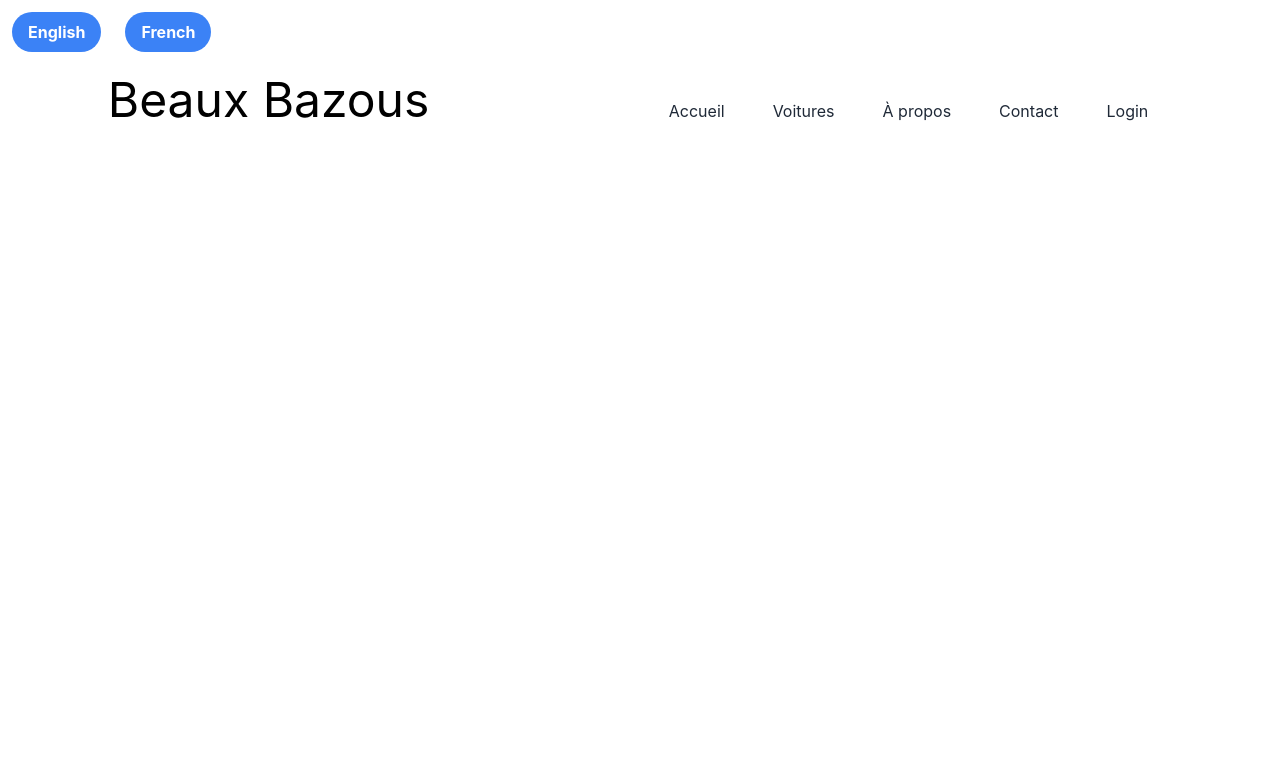
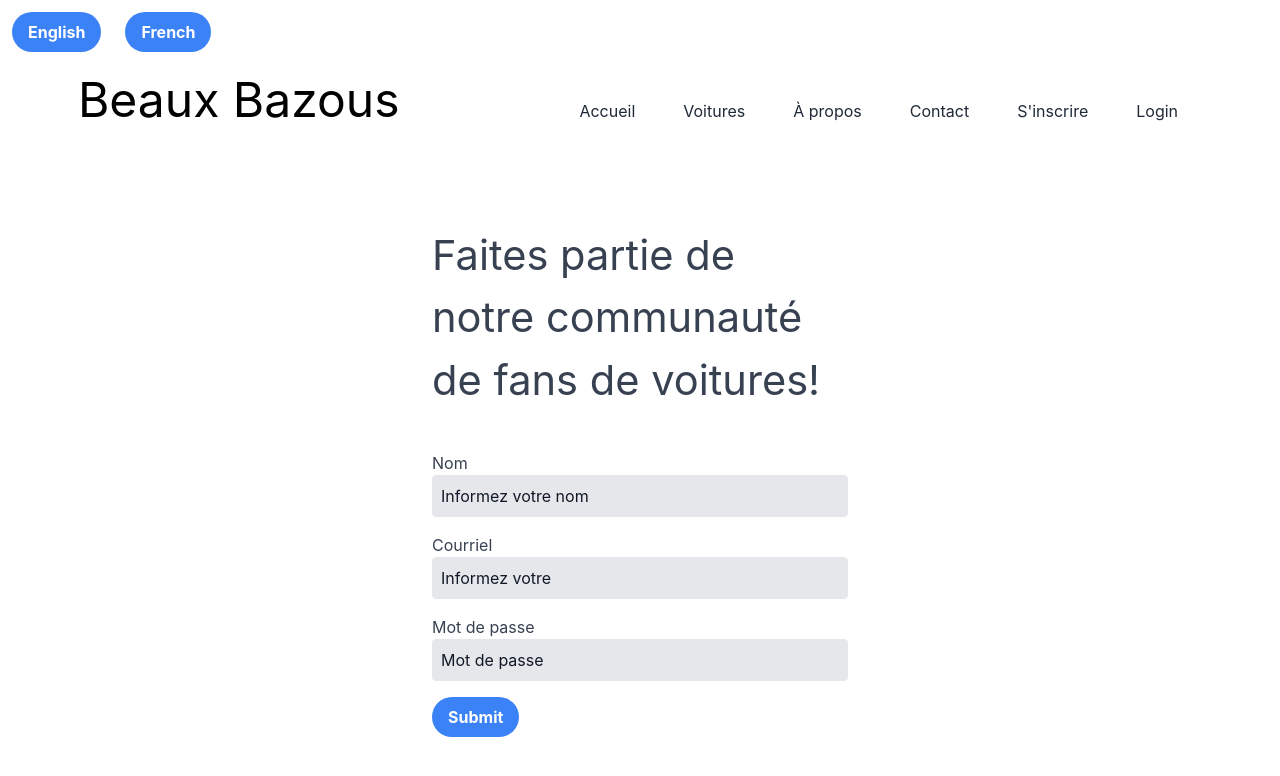
Before and after one commit to 582-41E-MA/projet-web-2-CollRen, a React (Create React App) app in the folder frontend/: page /usercreate in a window 1280 px wide. Shown: the top 776 px of the page. Built offline with nearby package versions, Linux system fonts and the light colour scheme.

Commit message:
Form user Create preparé et traduit
En attent de l'API pour finir de l'installer

```diff
--- a/frontend/src/assets/js/langues/en.json
+++ b/frontend/src/assets/js/langues/en.json
@@ -6,13 +6,29 @@
       "navItem.catalogue": "Cars",
       "navItem.apropos": "About us",
       "navItem.home": "Home",
+      "navItem.signup": "Sign up",
 
       "login.titre": "Welcome back!",
       "login.courriel": "E-mail",
       "login.mdp": "Password",
       "login.btn": "Log in" ,
       "login.courrielPlaceHolder": "Please, enter your e-mail",
-      "login.mdpPlaceHolder": "Your password"
+      "login.mdpPlaceHolder": "Your password",
+
+      "accueil.titre1": "25% OFF",
+      "accueil.titre2": "SUMMER SALE",
+      "accueil.titre3": "For limited time only!",
+      "accueil.btnCta": "Shop now",
+
+
+      "CreateUser.soustitre": "Be part of our car lovers community!",
+      "CreateUser.nomLabel": "Name",
+      "CreateUser.nomPlaceHolder": "Inform your name",
+       "CreateUser.courrielLabel": "E-mail",
+      "CreateUser.courrielPlaceHolder": "Inform your e-mail",
+       "CreateUser.mdpLabel": "Password",
+      "CreateUser.mdpPlaceHolder": "Enter your password",
+      "CreateUser.btnSubmit": "Save"
 
     }
   }
--- a/frontend/src/assets/js/langues/fr.json
+++ b/frontend/src/assets/js/langues/fr.json
@@ -4,12 +4,30 @@
      "navItem.catalogue": "Voitures",
      "navItem.apropos": "À propos",
      "navItem.home": "Accueil",
+     "navItem.signup": "S'inscrire",
 
      "login.titre": "Bienvenue à nouveau!",
      "login.courriel": "Courriel",
      "login.mdp": "Mot de passe",
      "login.btn": "Entrez",
      "login.courrielPlaceHolder": "SVP, entrez votre courriel",
-     "login.mdpPlaceHolder":  "Votre mot de passe"
+     "login.mdpPlaceHolder":  "Votre mot de passe",
+
+     "accueil.titre1": "25% de rabais",
+     "accueil.titre2": "Spécial d'été",
+     "accueil.titre3": "Pour une durée limitée!",
+     "accueil.btnCta": "Achetez dès maintenant",
+
+
+     "CreateUser.soustitre": "Faites partie de notre communauté de fans de voitures!",
+     "CreateUser.nomLabel": "Nom",
+     "CreateUser.nomPlaceHolder": "Informez votre nom",
+     "CreateUser.courrielLabel": "Courriel",
+     "CreateUser.courrielPlaceHolder": "Informez votre",
+     "CreateUser.mdpLabel": "Mot de passe",
+     "CreateUser.mdpPlaceHolder": "Entrez votre mot de passe",
+     "CreateUser.btnSubmit": "Submit"
+
+
     }
   }
--- a/frontend/src/components/Accueil/Accueil.js
+++ b/frontend/src/components/Accueil/Accueil.js
@@ -1,10 +1,23 @@
 import "./Accueil.css";
 
 
-function Accueil (){
+function Accueil ({t}){
 
     return (
-        <h1>Accueil</h1>
+
+        <section className="px-3 py-5 bg-neutral-100 lg:py-10">
+            <div className="grid lg:grid-cols-2 items-center justify-items-center gap-5">
+                <div className="order-2 lg:order-1 flex flex-col justify-center items-center">
+                    <p className="text-4xl font-bold md:text-7xl text-orange-600">{t("accueil.titre1")}</p>
+                    <p className="text-4xl font-bold md:text-7xl">{t("accueil.titre2")}</p>
+                    <p className="mt-2 text-sm md:text-lg">{t("accueil.titre3")}</p>
+                    <button className="text-lg md:text-2xl bg-black text-white py-2 px-5 mt-10 hover:bg-zinc-800">{t("accueil.btnCta")}</button>
+                </div>
+                <div className="order-1 lg:order-2">
+                    <img className="h-80 w-80 object-cover lg:w-[500px] lg:h-[500px]" src="https://hips.hearstapps.com/hmg-prod/images/dw-burnett-pcoty22-8260-1671143390.jpg?crop=0.668xw:1.00xh;0.184xw,0&resize=640:*" alt=""/>
+                </div>
+            </div>
+        </section>
     )
 }
 
--- a/frontend/src/components/App/App.js
+++ b/frontend/src/components/App/App.js
@@ -5,6 +5,7 @@ import "./App.css";
 import Entete from '../partials/Entete/Entete';
 import { useTranslation } from 'react-i18next';
 import Login from '../site/Login/Login';
+import UserCreate from '../users/UserCreate/UserCreate';
 
 const lngs = [
     { code: "en", native: "English" },
@@ -47,6 +48,7 @@ function App() {
             <Routes>
                 <Route path='/' element={<Accueil t={t} />} />
                 <Route path='/login' element={<Login t={t} />} />
+                <Route path='/usercreate' element={<UserCreate t={t} />} />
 
             </Routes>
         </Router>
--- a/frontend/src/components/partials/Navigation/Navigation.js
+++ b/frontend/src/components/partials/Navigation/Navigation.js
@@ -14,6 +14,11 @@ function Navigation ({t}) {
         <a href="#" className="py-2 px-6 flex">
             Contact
         </a>
+
+        <a href="/usercreate" className="py-2 px-6 flex">
+        {t("navItem.signup")}
+        </a>
+
         <a href="/login" className="py-2 px-6 flex">
             Login
         </a>
--- a/frontend/src/components/users/UserCreate/UserCreate.js
+++ b/frontend/src/components/users/UserCreate/UserCreate.js
@@ -1,60 +1,65 @@
-import Bouton from '../../composants/Bouton/Bouton';
+import Bouton from '../../partialsFormulaire/Bouton/Bouton';
 import {useState} from 'react';
 import ChampText from '../../partialsFormulaire/ChampText/ChampText';
 
 
-function UserCreate () {
+function UserCreate ({t}) {
 
     const [nom, setNom] = useState('')
     const [courriel, setCourriel] = useState('')
-    const [mdp, setMDP] = useState('')
+    const [mdp, setMdp] = useState('')
     const [utilisateur, setUtilisateurs] = useState("")
 
-  const addUser = () => {
-    console.log("function AddUser");
-  }
 
-   function createUser (event) {
-       console.log("createUser");
+   function createUser (e) {
+    e.preventDefault();
+    console.log("create user");
+
+     //Clear form
+     e.target.reset();
     }
 
     return (
 
-        <section className='UserCreate'>
-            <form onSubmit={createUser}>
-                <h2> {t("CreateUser.soustitre")}</h2>
+        <main className="container mx-auto p-4 mt-12 bg-white flex flex-col items-center justify-center text-gray-700">
+            <div className="w-10/12 sm:w-8/12 md:w-6/12 lg:w-5/12 xl:w-4/12 mb-4">
+                <h2 className="py-6"> {t("CreateUser.soustitre")}</h2>
+            </div>
+
+            <form onSubmit={createUser} className="w-10/12 sm:w-8/12 md:w-6/12 lg:w-5/12 xl:w-4/12 mb-6">
+
 
                 <ChampText
                     mandatory={true}
-                    label="Character"
-                    name="character"
-                    placeholder="Character's name"
-                    content={character}
-                    whenChanged={ content => setCharacter(content)}/>
+                    label={t("CreateUser.nomLabel")}
+                    name="nom"
+                    placeholder={t("CreateUser.nomPlaceHolder")}
+                    content={nom}
+                    whenChanged={nom => setNom(nom)}/>
 
                 <ChampText
                     mandatory={true}
-                    label="Character"
-                    name="character"
-                    placeholder="Character's name"
-                    content={character}
-                    whenChanged={ content => setCharacter(content)}/>
+                    label={t("CreateUser.courrielLabel")}
+                    name="courriel"
+                    placeholder={t("CreateUser.courrielPlaceHolder")}
+                    content={courriel}
+                    whenChanged={ content => setCourriel(content)}/>
 
                     <ChampText
                     mandatory={true}
-                    label="Character"
-                    name="character"
-                    placeholder="Character's name"
-                    content={character}
-                    whenChanged={ content => setCharacter(content)}/>
+                    label={t("CreateUser.mdpLabel")}
+                    name="mdp"
+                    placeholder={t("CreateUser.mdpLabel")}
+                    content={mdp}
+                    whenChanged={ content => setMdp(content)}/>
 
 
 
-                <Bouton>
+                <Bouton type="submit">
                     {t("CreateUser.btnSubmit")}
                 </Bouton>
             </form>
-        </section>
+        </main>
     )
 }
 
--- a/frontend/src/index.css
+++ b/frontend/src/index.css
@@ -20,3 +20,7 @@ code {
 h1{
   font-size: 3rem;
 }
+
+h2{
+  font-size: 2.6rem;
+}
```
Also changed, not shown: frontend/src/components/dashboards/DashboardAdmin/DashboardAdmin.js (added, +9 -0 lines), frontend/src/components/dashboards/DashboardClient/DashboardClient.js (added, +9 -0 lines).
